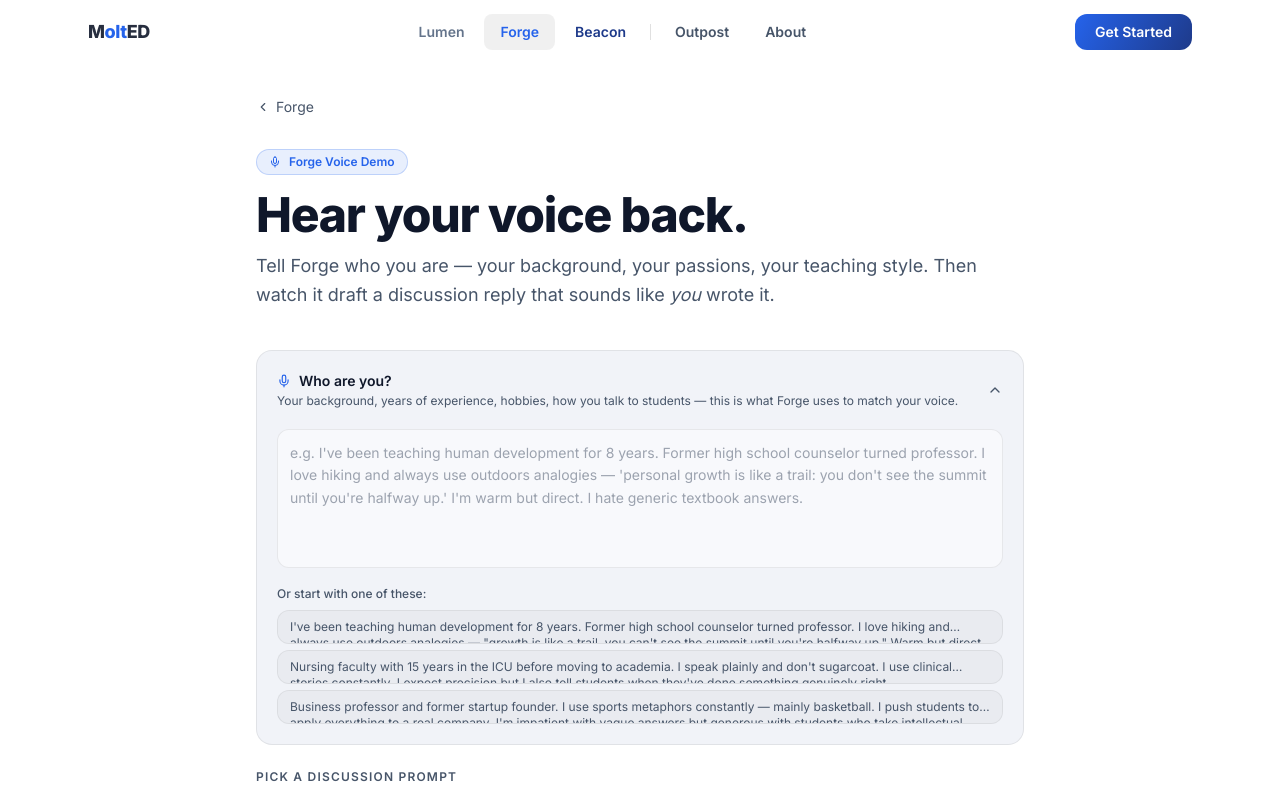
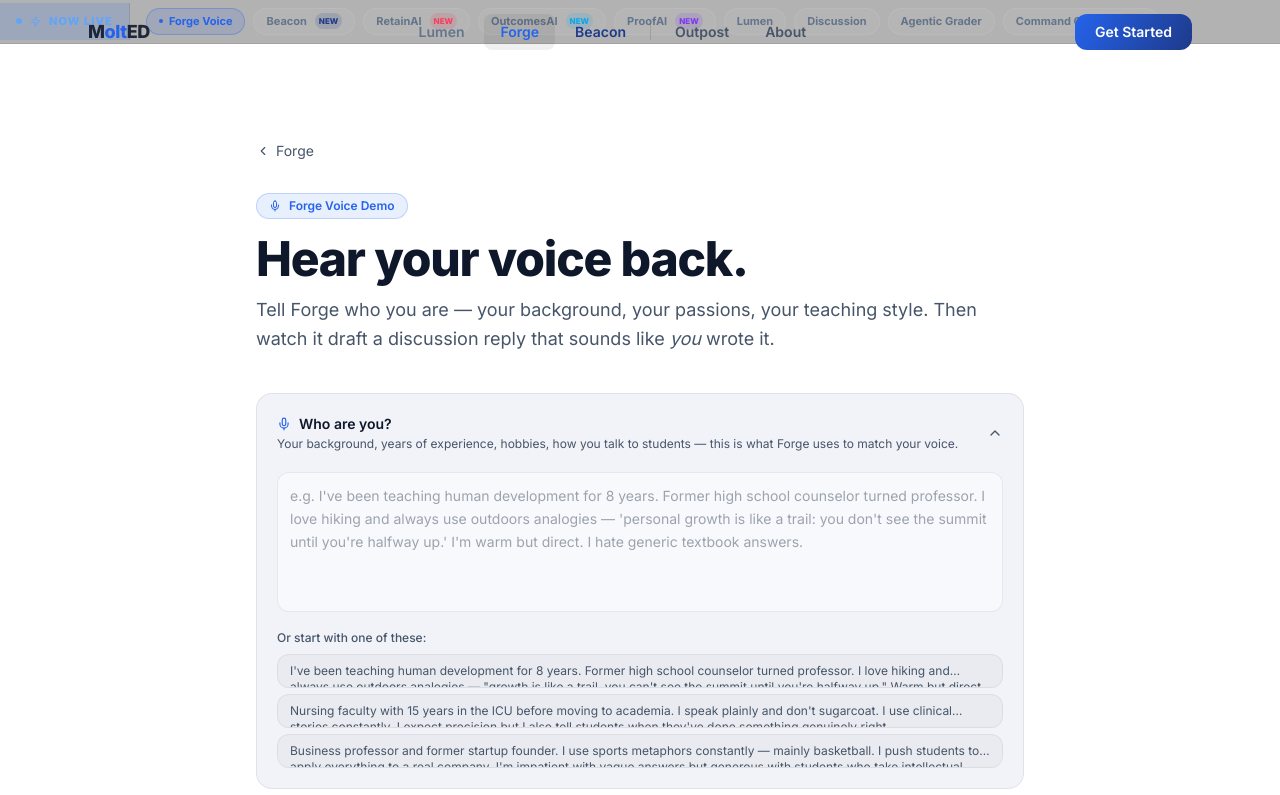
Before and after one commit to THFC-COYS/gcu-flourish-ai, a React (Vite) app: page /forge/voice-demo in a window 1280 px wide. Shown: the top 795 px of the page. Built offline with nearby package versions, Linux system fonts and the light colour scheme.

Commit message:
Add Now Live banner to ForgeVoiceDemo page
Compact ticker strip showing all live demos with pill links,
current demo highlighted with animated pulse dot, NEW badges
on recent launches.

https://claude.ai/code/session_01VLxRbGtzs4xmVSysScPrY3

```diff
--- a/src/pages/molted/ForgeVoiceDemo.tsx
+++ b/src/pages/molted/ForgeVoiceDemo.tsx
@@ -1,6 +1,6 @@
 import { useState, useRef } from 'react';
 import { Link } from 'react-router-dom';
-import { ChevronLeft, Send, Bot, Loader2, Sparkles, Mic, ChevronDown, ChevronUp, User } from 'lucide-react';
+import { ChevronLeft, Send, Bot, Loader2, Sparkles, Mic, ChevronDown, ChevronUp, User, Zap } from 'lucide-react';
 import MoltedLayout from './MoltedLayout';
 
 const TEAL = '#2563EB';
@@ -32,6 +32,56 @@ const VOICE_STARTERS = [
   "Nursing faculty with 15 years in the ICU before moving to academia. I speak plainly and don't sugarcoat. I use clinical stories constantly. I expect precision but I also tell students when they've done something genuinely right.",
   "Business professor and former startup founder. I use sports metaphors constantly — mainly basketball. I push students to apply everything to a real company. I'm impatient with vague answers but generous with students who take intellectual risks.",
 ];
+
+const LIVE_DEMOS = [
+  { label: 'Forge Voice', href: '/forge/voice-demo', color: '#2563EB', active: true },
+  { label: 'Beacon', href: '/beacon/demo', color: '#1E3A8A', pill: 'NEW' },
+  { label: 'RetainAI', href: '/retain-ai/demo', color: '#F43F5E', pill: 'NEW' },
+  { label: 'OutcomesAI', href: '/outcomes-ai/demo', color: '#0EA5E9', pill: 'NEW' },
+  { label: 'ProofAI', href: '/proof-ai/demo', color: '#7C3AED', pill: 'NEW' },
+  { label: 'Lumen', href: '/lumen/demo', color: '#7B61FF' },
+  { label: 'Discussion', href: '/forge/discussion', color: '#2563EB' },
+  { label: 'Agentic Grader', href: '/forge/agentic-grader', color: '#2563EB' },
+  { label: 'Command Center', href: '/gcu/university-os/command-center', color: '#F59E0B', pill: 'NEW' },
+];
+
+function NowLiveBanner() {
+  return (
+    <div className="border-b border-molted-border" style={{ background: 'rgba(0,0,0,0.30)' }}>
+      <div className="flex items-center overflow-hidden">
+        {/* Badge */}
+        <div className="flex items-center gap-2 px-4 py-2.5 border-r border-molted-border flex-shrink-0"
+          style={{ background: 'rgba(37,99,235,0.15)' }}>
+          <span className="w-1.5 h-1.5 rounded-full bg-blue-400 animate-pulse" />
+          <Zap size={11} className="text-blue-400" />
+          <span className="text-[11px] font-black uppercase tracking-widest text-blue-400 whitespace-nowrap">Now Live</span>
+        </div>
+
+        {/* Scrollable pill list */}
+        <div className="flex items-center gap-2 overflow-x-auto px-4 py-2" style={{ scrollbarWidth: 'none' }}>
+          {LIVE_DEMOS.map(demo => (
+            <Link key={demo.href} to={demo.href}
+              className="flex-shrink-0 flex items-center gap-1.5 px-3 py-1 rounded-full text-[11px] font-bold transition-all hover:scale-105 whitespace-nowrap"
+              style={{
+                background: demo.active ? `${demo.color}20` : 'rgba(255,255,255,0.04)',
+                border: `1px solid ${demo.active ? `${demo.color}50` : 'rgba(255,255,255,0.08)'}`,
+                color: demo.active ? demo.color : '#64748b',
+              }}>
+              {demo.active && <span className="w-1 h-1 rounded-full animate-pulse" style={{ background: demo.color }} />}
+              {demo.label}
+              {demo.pill && (
+                <span className="text-[8px] font-black px-1 py-0.5 rounded-full ml-0.5"
+                  style={{ background: `${demo.color}25`, color: demo.color }}>
+                  {demo.pill}
+                </span>
+              )}
+            </Link>
+          ))}
+        </div>
+      </div>
+    </div>
+  );
+}
 
 export default function ForgeVoiceDemo() {
   const [voiceOpen, setVoiceOpen] = useState(true);
@@ -93,6 +143,7 @@ export default function ForgeVoiceDemo() {
 
   return (
     <MoltedLayout>
+      <NowLiveBanner />
       <div className="min-h-screen pt-24 pb-32 px-6">
         <div className="max-w-3xl mx-auto">
 
```
